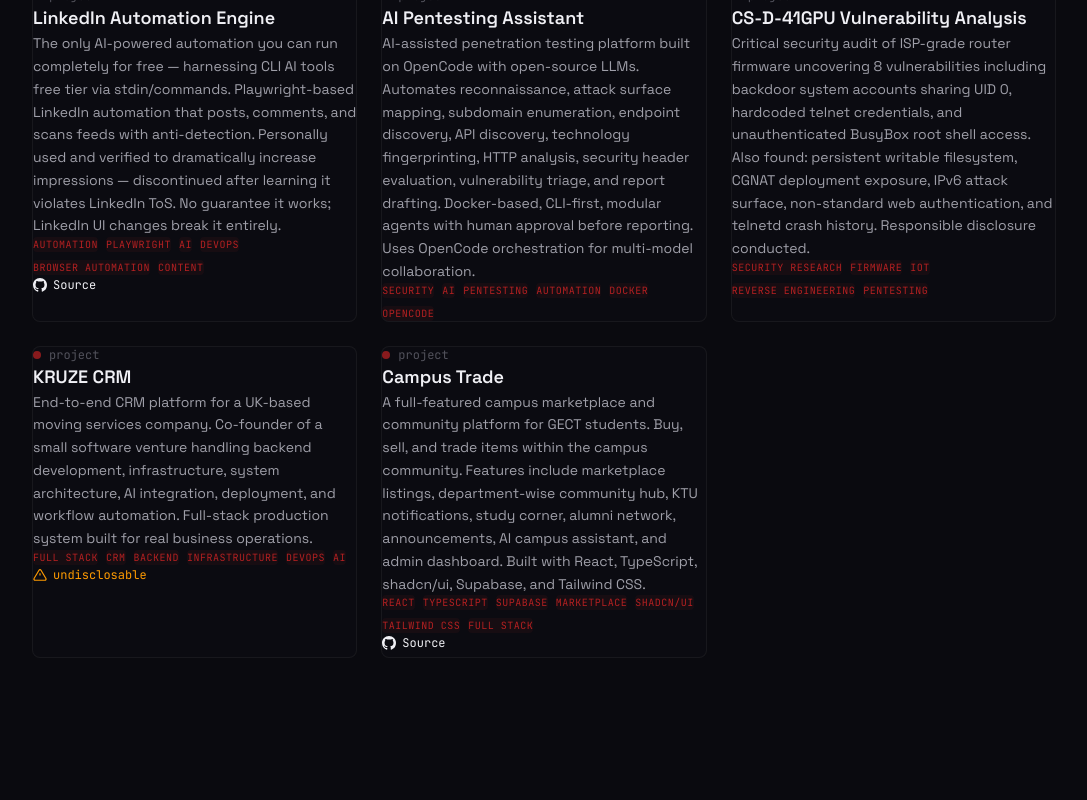
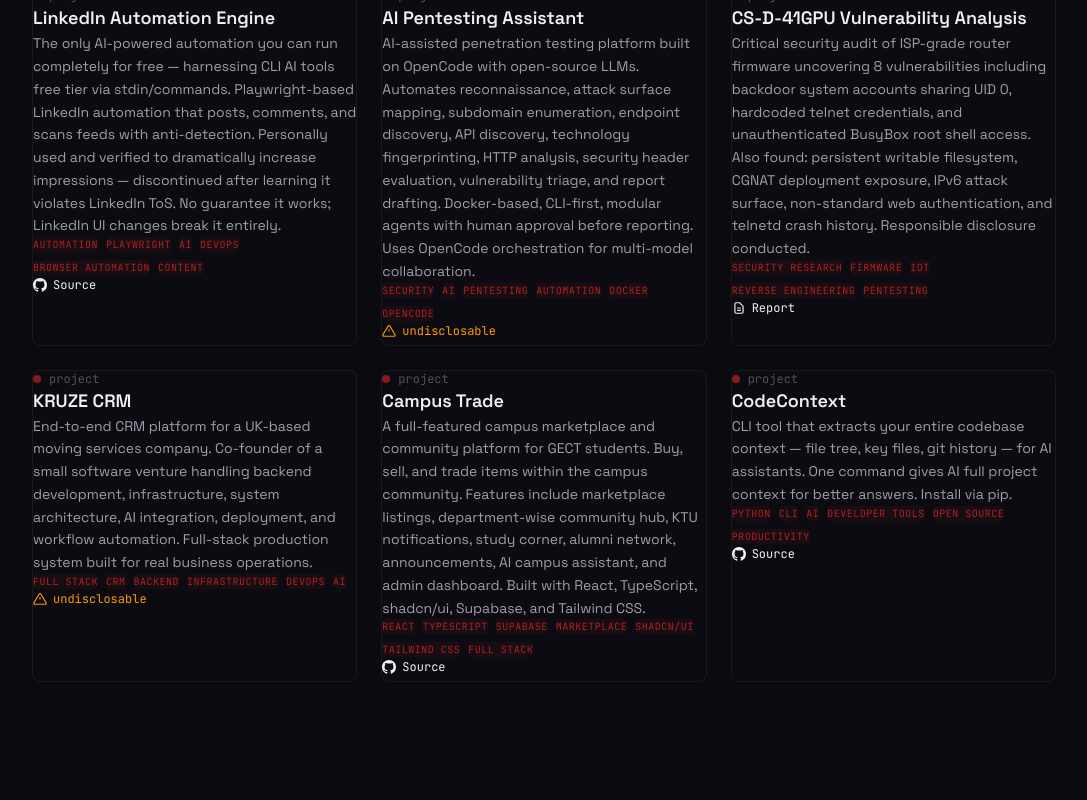
Before and after one commit to hanu-14/portfolio, a React (Vite) app: page / in a window 1280 px wide. Shown: the part 2828-3628 px from the top of the page, without its empty margins (32-1119 px from the left). Built offline with nearby package versions, Linux system fonts and the light colour scheme.

Commit message:
Projects: undisclosable AI Pentesting, vault link for CS-D-41GPU, add CodeContext

```diff
--- a/src/components/sections/Projects.tsx
+++ b/src/components/sections/Projects.tsx
@@ -1,4 +1,5 @@
 import { type FC, useEffect, useRef } from 'react'
+import { Link } from 'react-router-dom'
 import { gsap } from 'gsap'
 import { ScrollTrigger } from 'gsap/ScrollTrigger'
 import { projects } from '../../lib/data'
@@ -83,6 +84,17 @@
                   Source
                 </a>
               )}
+              {project.link && (
+                <Link
+                  to={project.link}
+                  className="mt-4 inline-flex items-center gap-1.5 font-mono text-xs text-zinc-500 transition-colors hover:text-crimson"
+                >
+                  <svg className="h-3.5 w-3.5" viewBox="0 0 24 24" fill="none" stroke="currentColor" strokeWidth="2">
+                    <path d="M9 12h6m-6 4h6m2 5H7a2 2 0 01-2-2V5a2 2 0 012-2h5.586a1 1 0 01.707.293l5.414 5.414a1 1 0 01.293.707V19a2 2 0 01-2 2z"/>
+                  </svg>
+                  Report
+                </Link>
+              )}
               {project.github === 'undisclosable' && (
                 <span className="mt-4 inline-flex items-center gap-1.5 font-mono text-xs text-amber-500">
                   <svg className="h-3.5 w-3.5" viewBox="0 0 24 24" fill="none" stroke="currentColor" strokeWidth="2">
--- a/src/lib/data.ts
+++ b/src/lib/data.ts
@@ -87,11 +87,13 @@
     title: 'AI Pentesting Assistant',
     description: 'AI-assisted penetration testing platform built on OpenCode with open-source LLMs. Automates reconnaissance, attack surface mapping, subdomain enumeration, endpoint discovery, API discovery, technology fingerprinting, HTTP analysis, security header evaluation, vulnerability triage, and report drafting. Docker-based, CLI-first, modular agents with human approval before reporting. Uses OpenCode orchestration for multi-model collaboration.',
     tags: ['Security', 'AI', 'Pentesting', 'Automation', 'Docker', 'OpenCode'],
+    github: 'undisclosable',
   },
   {
     title: 'CS-D-41GPU Vulnerability Analysis',
     description: 'Critical security audit of ISP-grade router firmware uncovering 8 vulnerabilities including backdoor system accounts sharing UID 0, hardcoded telnet credentials, and unauthenticated BusyBox root shell access. Also found: persistent writable filesystem, CGNAT deployment exposure, IPv6 attack surface, non-standard web authentication, and telnetd crash history. Responsible disclosure conducted.',
     tags: ['Security Research', 'Firmware', 'IoT', 'Reverse Engineering', 'Pentesting'],
+    link: '/vault/cs-d-41gpu-vulns',
   },
   {
     title: 'KRUZE CRM',
@@ -104,6 +106,12 @@
     description: 'A full-featured campus marketplace and community platform for GECT students. Buy, sell, and trade items within the campus community. Features include marketplace listings, department-wise community hub, KTU notifications, study corner, alumni network, announcements, AI campus assistant, and admin dashboard. Built with React, TypeScript, shadcn/ui, Supabase, and Tailwind CSS.',
     tags: ['React', 'TypeScript', 'Supabase', 'Marketplace', 'shadcn/ui', 'Tailwind CSS', 'Full Stack'],
     github: 'https://github.com/hanu-14/campustrade',
+  },
+  {
+    title: 'CodeContext',
+    description: 'CLI tool that extracts your entire codebase context — file tree, key files, git history — for AI assistants. One command gives AI full project context for better answers. Install via pip.',
+    tags: ['Python', 'CLI', 'AI', 'Developer Tools', 'Open Source', 'Productivity'],
+    github: 'https://github.com/hanu-14/codecontext',
   },
 ]
 
```
